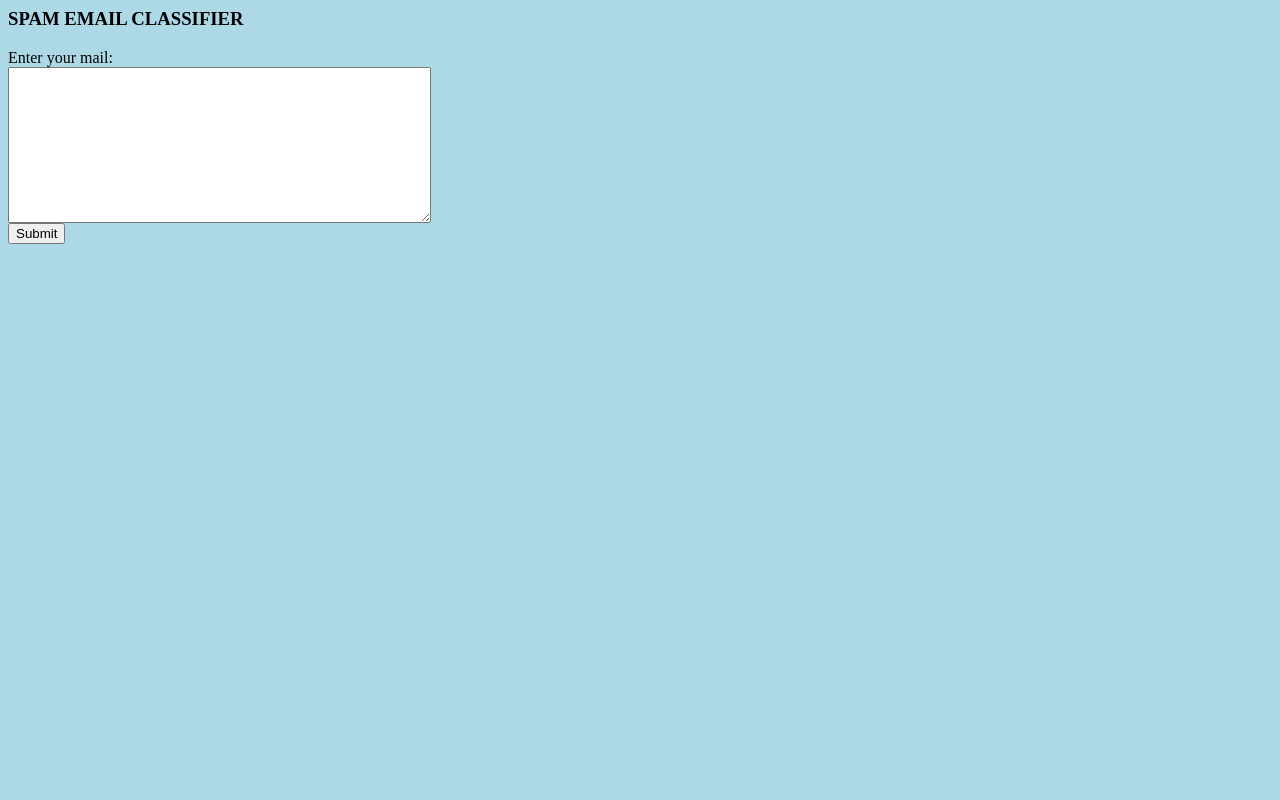
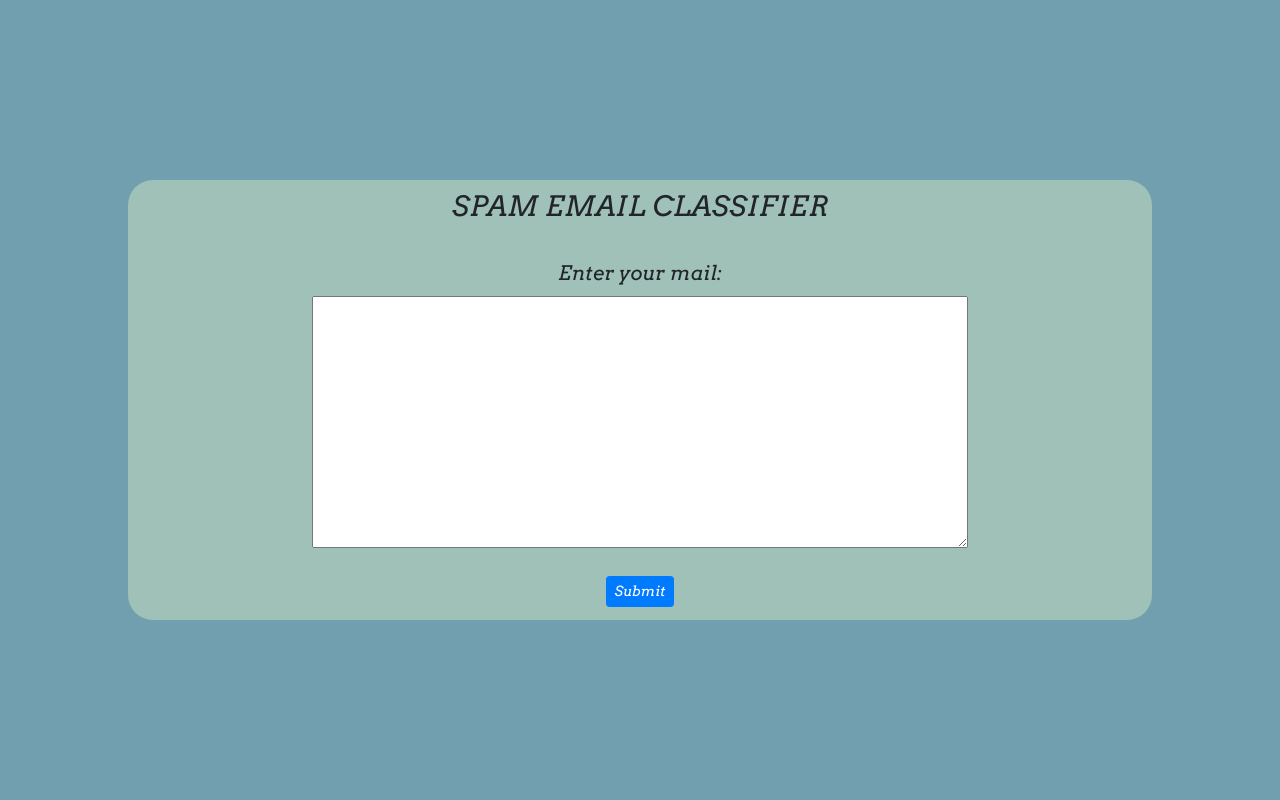
Before and after one commit to rushantnarula/SPAM_EMAIL_CLASSIFIER, a Flask app: page / in a window 1280 px wide. Run offline with Flask 2, Linux system fonts and the light colour scheme; some libraries are stand-ins or nearby versions.

Commit message:
Fronted improved

```diff
--- a/app.py
+++ b/app.py
@@ -14,7 +14,7 @@ from flask import Flask, redirect, url_for, request, render_template
 # In[2]:
 
 
-app = Flask(__name__, template_folder = 'templates')
+app = Flask(__name__, template_folder = './templates',static_folder='./templates')
 
 
 # In[3]:
--- a/templates/index.html
+++ b/templates/index.html
@@ -1,17 +1,32 @@
 <html>
 <head>
-    <link rel="stylesheet" href="style.css">
+  <link rel="preconnect" href="https://fonts.gstatic.com">
+<link href="https://fonts.googleapis.com/css2?family=Arvo:ital@1&display=swap" rel="stylesheet">
+  <link rel="stylesheet" href="https://stackpath.bootstrapcdn.com/bootstrap/4.4.1/css/bootstrap.min.css" integrity="sha384-Vkoo8x4CGsO3+Hhxv8T/Q5PaXtkKtu6ug5TOeNV6gBiFeWPGFN9MuhOf23Q9Ifjh" crossorigin="anonymous">
+    <link rel="stylesheet" type="text/css" href="templates/style.css" />
+
+
  </head>
 <body>
-    <h3>SPAM EMAIL CLASSIFIER</h3>
+<div class = "jumbotron jumbotron-fluid cen">
+    <h3 class="container cen" >SPAM EMAIL CLASSIFIER</h3>
 <div>
-  <form action="/result" method="POST">
-    <label for="MESSAGE">Enter your mail: </label>
+  <form action="/result" class = "cen" method="POST">
+  <div class = "pad">
+    <label class="lead" for="MESSAGE">Enter your mail: </label>
      <br>
-    <textarea name="paragraph_text" cols="50" rows="10"></textarea>
+    <textarea name="paragraph_text" class = "cen" cols="50" rows="10"></textarea>
     <br>
-    <input type="submit" value="Submit">
+  </div>
+    <div class="pad">
+    <input class="btn btn-primary btn-sm" type="submit" value="Submit">
+  </div>
   </form>
 </div>
+</div>
+
+<script src="https://code.jquery.com/jquery-3.4.1.slim.min.js" integrity="sha384-J6qa4849blE2+poT4WnyKhv5vZF5SrPo0iEjwBvKU7imGFAV0wwj1yYfoRSJoZ+n" crossorigin="anonymous"></script>
+<script src="https://cdn.jsdelivr.net/npm/popper.js@1.16.0/dist/umd/popper.min.js" integrity="sha384-Q6E9RHvbIyZFJoft+2mJbHaEWldlvI9IOYy5n3zV9zzTtmI3UksdQRVvoxMfooAo" crossorigin="anonymous"></script>
+<script src="https://stackpath.bootstrapcdn.com/bootstrap/4.4.1/js/bootstrap.min.js" integrity="sha384-wfSDF2E50Y2D1uUdj0O3uMBJnjuUD4Ih7YwaYd1iqfktj0Uod8GCExl3Og8ifwB6" crossorigin="anonymous"></script>
 </body>
 </html>
--- a/templates/style.css
+++ b/templates/style.css
@@ -1,3 +1,33 @@
 body {
-  background-color: lightblue;
+  background-color: #719fb0;
+  margin: auto;
+  display: flex;
+  align-items: center;
+  justify-content: center;
+  font-family: 'Arvo', serif;
+  font-style: 'Arvo';
 }
+
+.cen {
+  margin: auto;
+  width: 80%;
+  padding: 3px;
+  text-align: center;
+  padding: 5px 0;
+  top: 75%;
+}
+
+.pad {
+  padding-top: 25px;
+  padding-bottom: 3px;
+}
+
+.jumbotron {
+  background-color: #a0c1b8;
+  border-radius: 25px;
+}
+
+.centro {
+  margin-top: 50%;
+  margin-bottom: 50%;
+}
```
Also changed, not shown: templates/result.html (+10 -1 lines).
